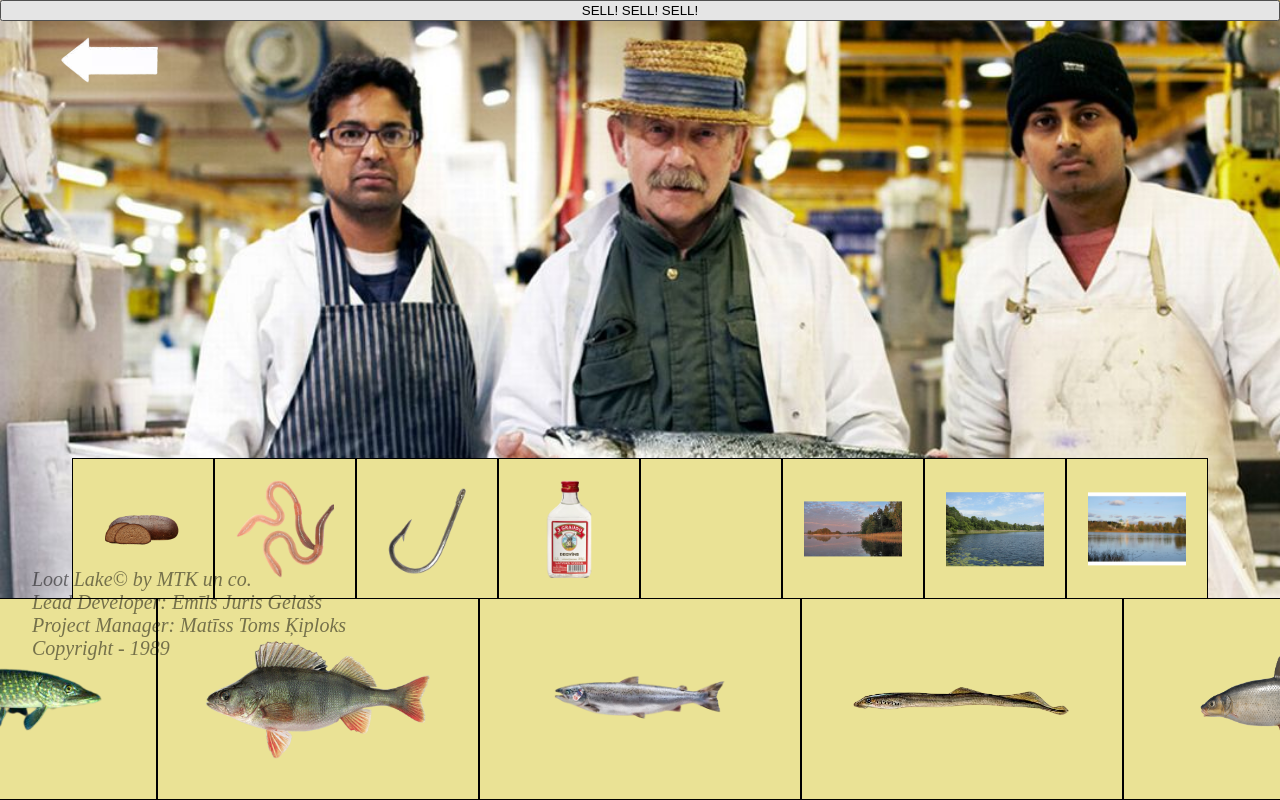
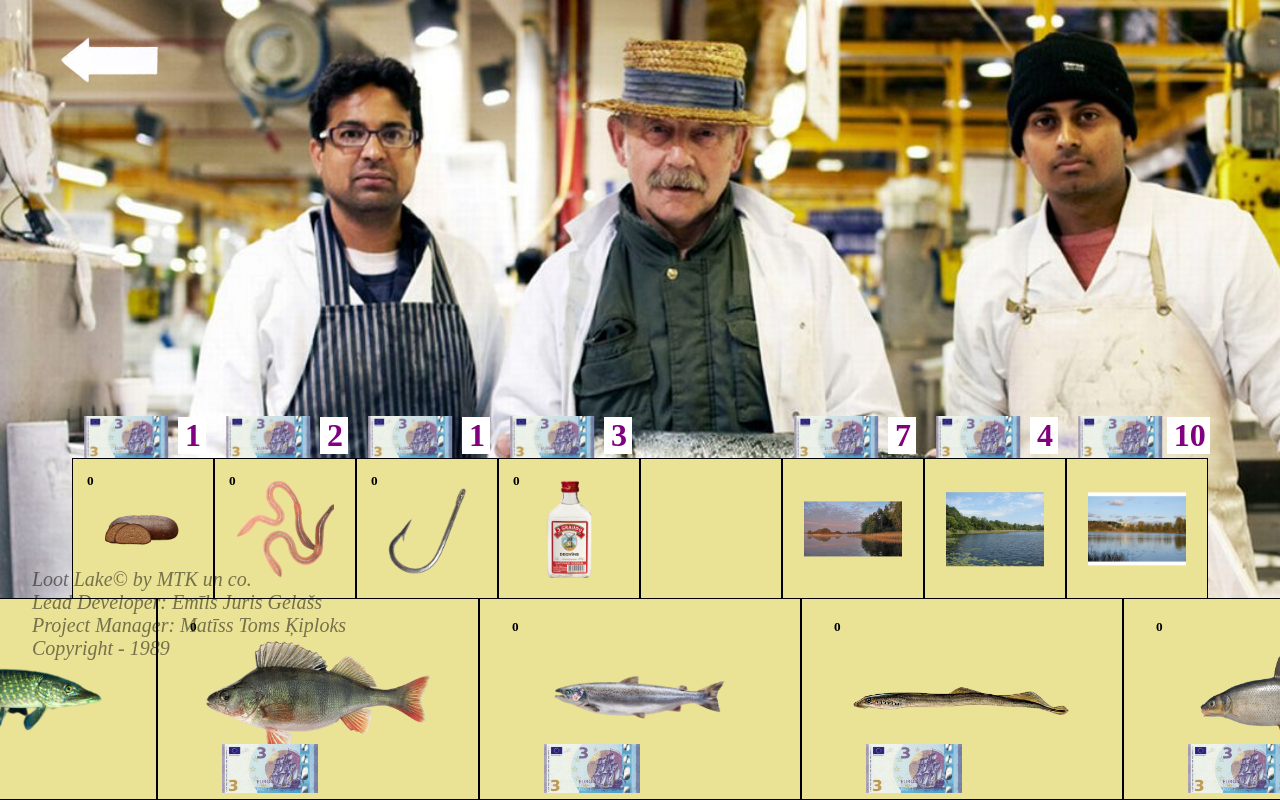
Before and after one commit to emik1234/loot_lake, a plain HTML site: page shop.html in a window 1280 px wide. Drawn offline with nearby package versions, Linux system fonts and the light colour scheme.

Commit message:
Add files via upload

```diff
--- a/shop.css
+++ b/shop.css
@@ -93,3 +93,66 @@
   text-align: left;
   cursor: pointer;
 }
+
+.display-money {
+  position: absolute;
+  width: 10%;
+  left: 4%;
+  top: 17%;
+  font-size: 2em;
+  color: white;
+}
+
+.item-count {
+  position: absolute;
+  top: 10%;
+  left: 10%;
+  width: 5%;
+  z-index: 10;
+}
+
+.inv-price {
+  position: absolute;
+  z-index: 10;
+  width: 60%;
+  height: auto;
+  top: -31%;
+  left: 50%;
+  transform: translate(-70%, 0);
+}
+
+#price {
+  width: 10%;
+  position: absolute;
+  z-index: 11;
+  top: -30%;
+  right: 5%;
+  color: purple;
+  background-color: white;
+  text-align: center;
+  font-size: 2em;
+  padding: 0 7px;
+}
+
+.pilsPrice {
+  width: 10%;
+  position: absolute;
+  z-index: 11;
+  top: -30%;
+  right: -2%;
+  color: purple;
+  background-color: white;
+  text-align: center;
+  font-size: 2em;
+  padding-left: 7px;
+  padding-right: 22px;
+}
+
+.fish-price {
+  position: absolute;
+  z-index: 10;
+  width: 30%;
+  height: auto;
+  bottom: 3%;
+  left: 20%;
+}
--- a/shop.html
+++ b/shop.html
@@ -11,9 +11,7 @@
   </head>
   <body>
     <div class="bg">
-      <button type="button" class="testButton" onclick="allTest()">
-        SELL! SELL! SELL!
-      </button>
+      <h5 class="display-money" id="moneyCount"></h5>
       <a href="index.html">
         <img src="Assets/Images/Global/Arrow.jpg" alt="Return" class="arrow"
       /></a>
@@ -21,71 +19,148 @@
       <div class="grid-containter">
         <div id="bread" onclick="buyBonus(this.id)" class="grid-item">
           <a class="inv-item"
-            ><img class="inv-img" src="Assets/Images/Global/bread.jpg" alt=""
-          /></a>
+            ><img class="inv-img" src="Assets/Images/Global/bread.jpg" alt="" />
+            <h5 class="item-count" asset="bread" id="bonus">0</h5>
+            <img
+              class="inv-price"
+              src="Assets/Images/Global/3_EUR_obverse.jpg"
+              alt=""
+            />
+            <h4 id="price">1</h4></a
+          >
         </div>
         <div id="worms" onclick="buyBonus(this.id)" class="grid-item">
           <a class="inv-item"
-            ><img class="inv-img" src="Assets/Images/Global/worms.jpg" alt=""
-          /></a>
+            ><img class="inv-img" src="Assets/Images/Global/worms.jpg" alt="" />
+            <h5 class="item-count" asset="worms" id="bonus">0</h5>
+            <img
+              class="inv-price"
+              src="Assets/Images/Global/3_EUR_obverse.jpg"
+              alt=""
+            />
+            <h4 id="price">2</h4></a
+          >
         </div>
         <div id="hooks" onclick="buyBonus(this.id)" class="grid-item">
           <a class="inv-item"
-            ><img class="inv-img" src="Assets/Images/Global/hook.jpg" alt=""
-          /></a>
+            ><img class="inv-img" src="Assets/Images/Global/hook.jpg" alt="" />
+            <h5 class="item-count" asset="hooks" id="bonus">0</h5></a
+          >
+          <img
+            class="inv-price"
+            src="Assets/Images/Global/3_EUR_obverse.jpg"
+            alt=""
+          />
+          <h4 id="price">1</h4>
         </div>
 
         <div id="graudnieks" onclick="buyBonus(this.id)" class="grid-item">
           <a class="inv-item"
-            ><img class="inv-img" src="Assets/Images/Global/degvins.png" alt=""
-          /></a>
+            ><img
+              class="inv-img"
+              src="Assets/Images/Global/degvins.png"
+              alt=""
+            />
+            <img
+              class="inv-price"
+              src="Assets/Images/Global/3_EUR_obverse.jpg"
+              alt=""
+            />
+            <h4 id="price">3</h4>
+            <h5 class="item-count" asset="graudnieks" id="bonus">0</h5></a
+          >
         </div>
         <div class="grid-item"></div>
         <div id="saulriets" onclick="buyMap(this.id)" class="grid-item">
           <a class="inv-item"
-            ><img class="inv-img" src="Assets/Images/Lake/2.jpg" alt=""
-          /></a>
+            ><img class="inv-img" src="Assets/Images/Lake/2.jpg" alt="" />
+            <img
+              class="inv-price"
+              src="Assets/Images/Global/3_EUR_obverse.jpg"
+              alt=""
+            />
+            <h4 id="price">7</h4>
+          </a>
         </div>
         <div id="cits_krasts" onclick="buyMap(this.id)" class="grid-item">
           <a class="inv-item"
-            ><img class="inv-img" src="Assets/Images/Lake/3.jpg" alt=""
-          /></a>
+            ><img class="inv-img" src="Assets/Images/Lake/3.jpg" alt="" />
+            <img
+              class="inv-price"
+              src="Assets/Images/Global/3_EUR_obverse.jpg"
+              alt="Moneys"
+            />
+            <h4 id="price">4</h4>
+          </a>
         </div>
         <div id="pils" onclick="buyMap(this.id)" class="grid-item">
           <a class="inv-item"
             ><img
-              class="inv-img degvins"
+              class="inv-img"
               src="Assets/Images/Lake/Pile.jpg"
-              alt=""
-          /></a>
+              alt="Moneys"
+            />
+            <img
+              class="inv-price"
+              src="Assets/Images/Global/3_EUR_obverse.jpg"
+              alt="Moneys"
+            />
+            <h4 class="pilsPrice">10</h4>
+          </a>
         </div>
       </div>
 
       <div class="grid-containter2">
         <div onclick="sellFish(this.id)" id="lidaka" class="grid-item2">
           <a class="inv-item"
-            ><img class="inv-img" src="Assets/Images/Global/li.png" alt=""
-          /></a>
+            ><img class="inv-img" src="Assets/Images/Global/li.png" alt="" />
+            <h5 class="item-count" asset="lidaka" id="fishes">0</h5>
+            <img
+              class="fish-price"
+              src="Assets/Images/Global/3_EUR_obverse.jpg"
+              alt="Moneys"
+            />
+          </a>
         </div>
         <div onclick="sellFish(this.id)" id="asaris" class="grid-item2">
           <a class="inv-item"
-            ><img class="inv-img" src="Assets/Images/Global/ahven.png" alt=""
+            ><img class="inv-img" src="Assets/Images/Global/ahven.png" alt="" />
+            <h5 class="item-count" asset="asaris" id="fishes">0</h5>
+            <img
+              class="fish-price"
+              src="Assets/Images/Global/3_EUR_obverse.jpg"
+              alt="Moneys"
           /></a>
         </div>
         <div onclick="sellFish(this.id)" id="lasis" class="grid-item2">
           <a class="inv-item"
-            ><img class="inv-img" src="Assets/Images/Global/lasis.jpg" alt=""
+            ><img class="inv-img" src="Assets/Images/Global/lasis.jpg" alt="" />
+            <h5 class="item-count" asset="lasis" id="fishes">0</h5>
+            <img
+              class="fish-price"
+              src="Assets/Images/Global/3_EUR_obverse.jpg"
+              alt="Moneys"
           /></a>
         </div>
 
         <div onclick="sellFish(this.id)" id="negis" class="grid-item2">
           <a class="inv-item"
-            ><img class="inv-img" src="Assets/Images/Global/negis.png" alt=""
+            ><img class="inv-img" src="Assets/Images/Global/negis.png" alt="" />
+            <h5 class="item-count" asset="negis" id="fishes">0</h5>
+            <img
+              class="fish-price"
+              src="Assets/Images/Global/3_EUR_obverse.jpg"
+              alt="Moneys"
           /></a>
         </div>
         <div onclick="sellFish(this.id)" id="vimba" class="grid-item2">
           <a class="inv-item"
-            ><img class="inv-img" src="Assets/Images/Global/vimba.png" alt=""
+            ><img class="inv-img" src="Assets/Images/Global/vimba.png" alt="" />
+            <h5 class="item-count" asset="vimba" id="fishes">0</h5>
+            <img
+              class="fish-price"
+              src="Assets/Images/Global/3_EUR_obverse.jpg"
+              alt="Moneys"
           /></a>
         </div>
       </div>
--- a/shopping.js
+++ b/shopping.js
@@ -21,12 +21,16 @@ const mapPrice = {
   cits_krasts: 4,
 };
 
-function allTest() {
-  money = 999;
-  console.log(money);
-}
+let purches_sell = new Howl({
+  src: ["Assets/Sounds/Shop/purches.mp3"],
+  html5: true,
+  format: ["mp3"],
+  volume: 1,
+  loop: false,
+});
 
 function sellFish(fish) {
+  purches_sell.play();
   let data1 = decodeURIComponent(document.cookie.split("=")[1]);
   console.log(data1);
   data = JSON.parse(data1);
@@ -39,6 +43,7 @@ function sellFish(fish) {
 }
 
 function buyBonus(bonus) {
+  purches_sell.play();
   let data1 = decodeURIComponent(document.cookie.split("=")[1]);
   console.log("bonusprice ", bonusPrice[bonus]);
   data = JSON.parse(data1);
@@ -53,7 +58,8 @@ function buyBonus(bonus) {
 }
 
 function buyMap(map) {
-  if (money <= mapPrice[map]) {
+  purches_sell.play();
+  if (money >= mapPrice[map]) {
     let data1 = decodeURIComponent(document.cookie.split("=")[1]);
     console.log(data1);
     data = JSON.parse(data1);
@@ -61,6 +67,21 @@ function buyMap(map) {
     data.backgrounds[map] = true;
     data.money -= mapPrice[map];
     setCookie("myData", data, 365);
+  }
+}
+
+function displayCount() {
+  let data1 = decodeURIComponent(document.cookie.split("=")[1]);
+  data = JSON.parse(data1);
+
+  let items = document.getElementsByClassName("item-count");
+
+  for (let i = 0; i < items.length; i++) {
+    let id = items[i].id;
+    console.log(id);
+    let asset = items[i].getAttribute("asset");
+
+    items[i].innerHTML = data[id][asset];
   }
 }
 
@@ -74,6 +95,14 @@ let music = new Howl({
   loop: true,
 });
 music.play();
+
+function displayMoney() {
+  let data1 = decodeURIComponent(document.cookie.split("=")[1]);
+  data = JSON.parse(data1);
+  console.log(data.money);
+
+  document.getElementById("moneyCount").innerHTML = `Money: ${data.money}`;
+}
 
 function setCookie(name, value, days) {
   var expires = "";
@@ -90,4 +119,9 @@ function setCookie(name, value, days) {
     encodeURIComponent(JSON.stringify(value)) +
     expires +
     "; path=/";
+
+  displayMoney();
+  displayCount();
 }
+displayCount();
+displayMoney();
```
Also changed, not shown: index.html (+2 -1 lines), script.js (+12 -9 lines), style.css (+8 -4 lines).
